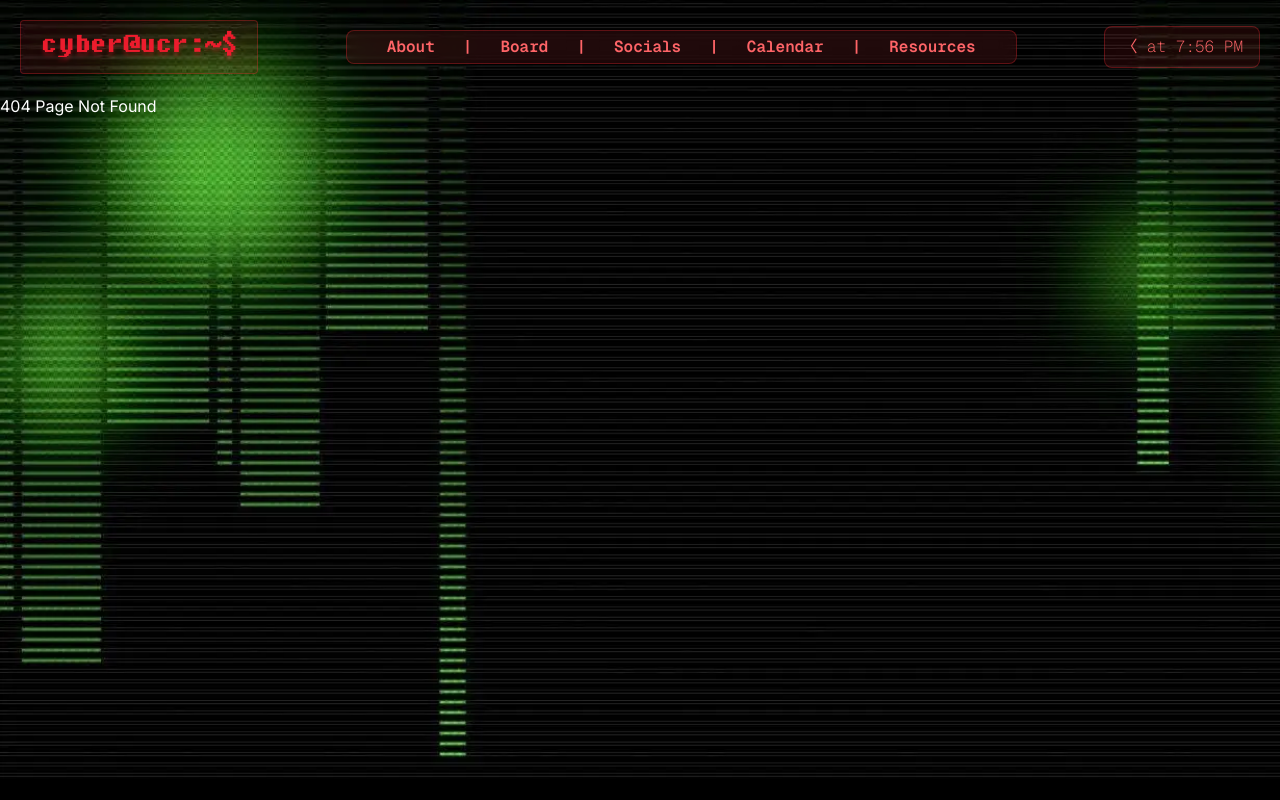
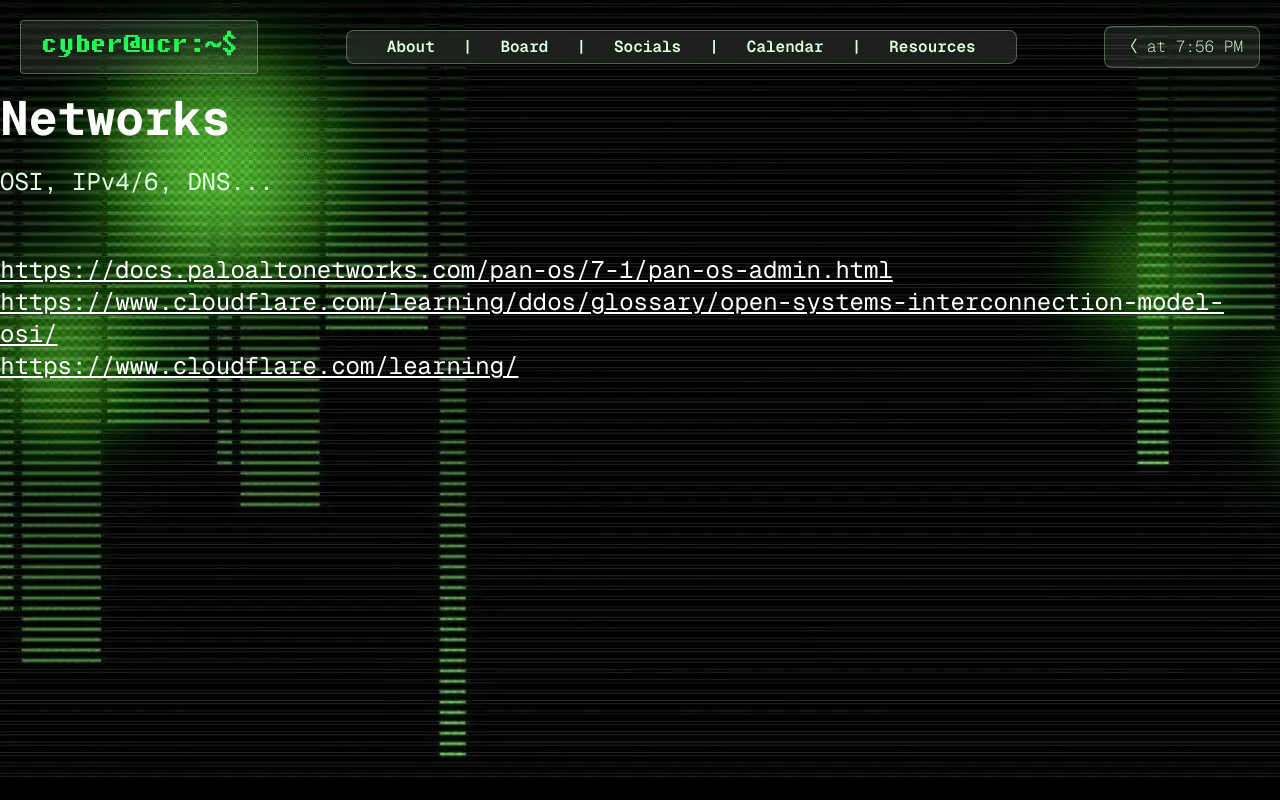
Before and after one commit to acm-ucr/cyber-website, a Next.js app: page /resources/networks in a window 1280 px wide. Before the commit this address had no page. Built offline with nearby package versions, Linux system fonts and the light colour scheme.

Commit message:
i give up for now :(

```diff
--- /dev/null
+++ b/src/app/resources/[id]/page.tsx
@@ -0,0 +1,21 @@
+import { notFound } from "next/navigation";
+import { resourcesData } from "@/data/resources";
+import ResourceEntry from "@/components/resources/ResourceEntry";
+
+interface PageProps {
+  params: { id: string };
+}
+
+const ResourcePage = ({ params }: PageProps) => {
+  const id = params.id;
+  const resource = resourcesData[id.toLowerCase()];
+
+  if (!resource) {
+    notFound();
+  }
+  return <ResourceEntry data={resource} />;
+};
+
+export default ResourcePage;
+
+// i don't get it too hard :(((
--- a/src/app/resources/page.tsx
+++ b/src/app/resources/page.tsx
@@ -1,7 +1,7 @@
-import Networks from "@/components/resources/networks";
+import { redirect } from "next/navigation";
 
-const Resources = () => {
-  return <Networks />;
+const ResourcesPage = () => {
+  redirect("/resources/networks");
 };
 
-export default Resources;
+export default ResourcesPage;
--- /dev/null
+++ b/src/components/resources/ResourceEntry.tsx
@@ -0,0 +1,45 @@
+import Link from "next/link";
+import { ResourceData } from "@/data/resources";
+
+interface ResourceEntryProperties {
+  data: ResourceData;
+}
+
+const ResourceEntry = ({data}: ResourceEntryProperties) => {
+  return (
+    <div className="font-cyber-main">
+      <div className="flex flex-col gap-6">
+        <div className="text-cyber-white text-5xl font-bold">
+          {data.title}
+        </div>
+
+        <div className="text-cyber-lightgreen text-2xl">
+          {data.subtitle}
+        </div>
+
+        <div className="text-cyber-white flex flex-col text-2xl">
+          <br />
+          {data.body.map((link, i) => (
+            <Link
+              href={link}
+              key={i}
+              target="_blank"
+              rel="noopener noreferrer"
+              className="text-cyber-white hover:text-cyber-neongreen underline"
+            >
+              {link}
+            </Link>
+          ))}
+        </div>
+      </div>
+
+      {data.subtle && (
+  <div className="text-cyber-lightgreen text-2xl opacity-5 select-none mt-12">
+    {data.subtle}
+  </div>
+)}
+    </div>
+  );
+};
+
+export default ResourceEntry;
--- /dev/null
+++ b/src/data/resources.ts
@@ -0,0 +1,80 @@
+export interface ResourceData {
+  title: string;
+  subtitle: string;
+  body: string[];
+  subtle?: string;
+}
+
+export const resourcesData: Record<string, ResourceData> = {
+  ctf: {
+    title: "CTF",
+  subtitle: "Capture-The-Flag & other fun red-teaming stuff",
+  body: [
+    "https://overthewire.org/wargames/bandit/",
+    "https://picoctf.com",
+    "https://crackmes.one",
+    "https://pwnable.kr",
+    "https://hackthebox.eu",
+    "https://www.malwaretech.com/beginner-malware-reversing-challenges",
+    "https://kali.training/downloads/Kali-Linux-Revealed-1st-edition.pdf",
+  ],
+  },
+
+  gnulinux: {
+    title: "GNU/Linux",
+  subtitle: "Unix Design/BSD, file systems, permissions...",
+  body: [
+    "https://linux-audit.com/",
+    "https://linuxjourney.com",
+    "https://overthewire.org/wargames/bandit/",
+    "https://guide.bash.academy/",
+    "https://linuxconfig.org/",
+    "https://www.cyberciti.biz/",
+  ],
+
+  subtle:
+    "I'd just like to interject for a moment. What you're refering to as Linux, is in fact, GNU/Linux, or as I've recently taken to calling it, GNU plus Linux. Linux is not an operating system unto itself, but rather another free component of a fully functioning GNU system made useful by the GNU corelibs, shell utilities and vital system components comprising a full OS as defined by POSIX.  Many computer users run a modified version of the GNU system every day, without realizing it. Through a peculiar turn of events, the version of GNU which is widely used today is often called Linux, and many of its users are not aware that it is basically the GNU system, developed by the GNU Project.  There really is a Linux, and these people are using it, but it is just a part of the system they use. Linux is the kernel: the program in the system that allocates the machine's resources to the other programs that you run. The kernel is an essential part of an operating system, but useless by itself; it can only function in the context of a complete operating system. Linux is normally used in combination with the GNU operating system: the whole system is basically GNU with Linux added, or GNU/Linux. All the so-called Linux distributions are really distributions of GNU/Linux!",
+
+  },
+
+  incidentresponse: {
+    title: "Incident Response",
+  subtitle: "LOGS, LOGS, AND MORE LOGS!",
+  body: [
+    "https://www.splunk.com/en_us/training.html",
+    "https://www.elastic.co/guide/index.html",
+  ],
+  },
+
+  networks: {
+    title: "Networks",
+  subtitle: "OSI, IPv4/6, DNS...",
+  body: [
+    "https://docs.paloaltonetworks.com/pan-os/7-1/pan-os-admin.html",
+    "https://www.cloudflare.com/learning/ddos/glossary/open-systems-interconnection-model-osi/",
+    "https://www.cloudflare.com/learning/",
+  ],
+  },
+
+  web: {
+    title: "Web",
+  subtitle: "Reverse Proxy, fowarding proxy, databases...",
+  body: [
+    "http://manual-snort-org.s3-website-us-east-1.amazonaws.com/",
+    "https://www.digitalocean.com/community/tutorials/how-to-set-up-mod_security-with-apache-on-debian-ubuntu",
+    "https://www.owasp.org/index.php/Main_Page",
+  ],
+  },
+
+  windows: {
+    title: "Windows",
+  subtitle: "Not Linux",
+  body: [
+    "https://adsecurity.org/",
+    "https://docs.microsoft.com/en-us/sysinternals/downloads/sysinternals-suite",
+    "https://ittutorials.net/microsoft/windows-server-2016/active-directory/",
+  ],
+  }
+
+
+};
```
